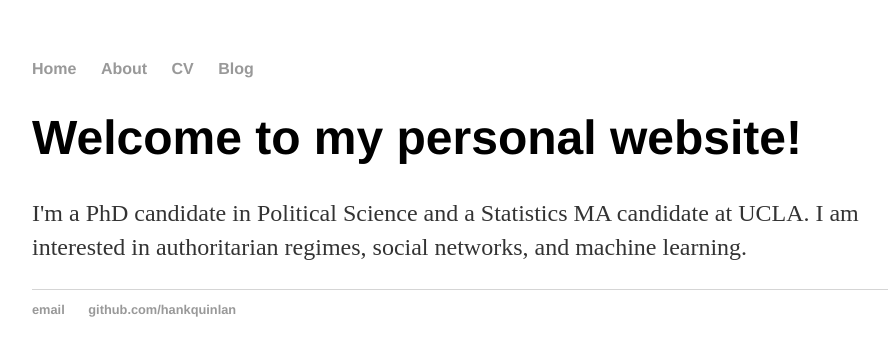
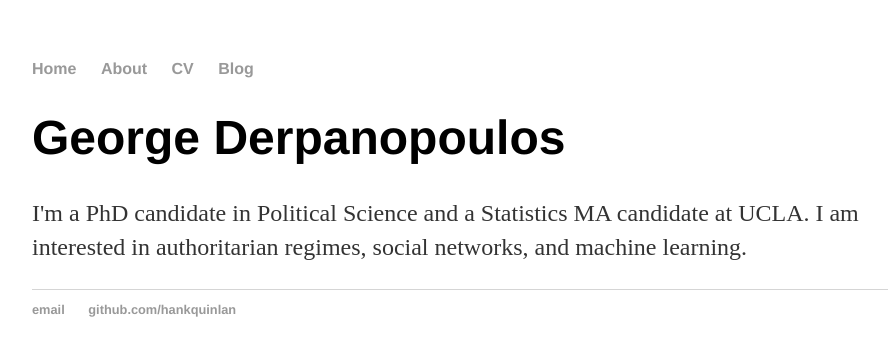
Before and after one commit to georgederpa/georgederpa, a Jekyll site: the page built from index.html, in a window 1280 px wide. Shown: the top 356 px of the page, without its empty margins (160-1048 px from the left). Built offline with Jekyll 4.4.1, drawn with Linux system fonts in a browser that asks for light colours.

Commit message:
Update index.html

```diff
--- a/index.html
+++ b/index.html
@@ -3,6 +3,6 @@ layout: default
 title: George Derpanopoulos
 ---
 <div class="blurb">
-	<h1>Welcome to my personal website!</h1>
+	<h1>George Derpanopoulos</h1>
 	<p>I'm a PhD candidate in Political Science and a Statistics MA candidate at UCLA. I am interested in authoritarian regimes, social networks, and machine learning.
 </div><!-- /.blurb -->
```
